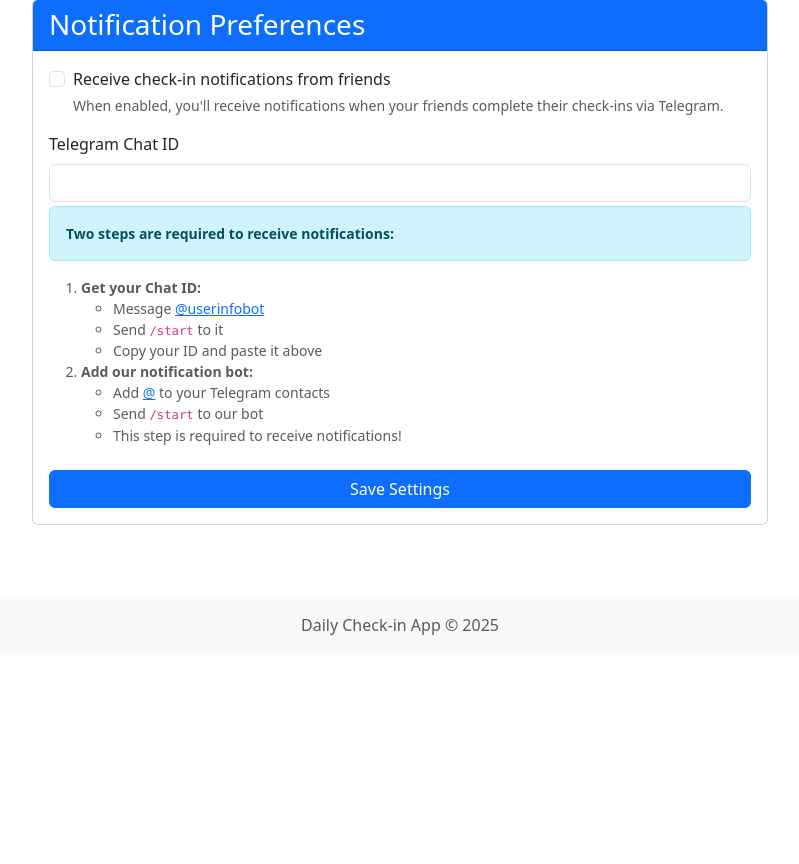
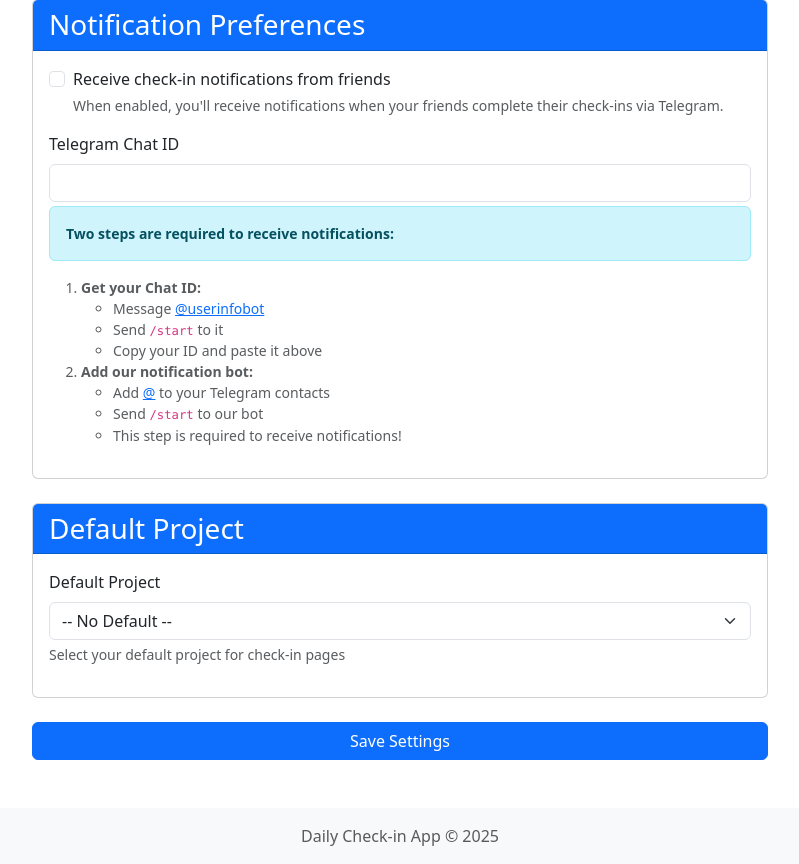
Before and after one commit to infergit/daily-checkin, a Flask app: page /auth/settings in a window 1280 px wide. Shown: the part 151-1015 px from the top of the page, without its empty margins (240-1039 px from the left). Before the commit the page ends 786 px from the top, so only its background shows below. Run offline with Flask 3, Linux system fonts and the light colour scheme; the visitor is signed in with stand-in values (Sample User, id 1); data that the repository does not hold is empty; some libraries are stand-ins or nearby versions.

Commit message:
feature:增加用户默认project

```diff
--- a/app/auth/routes.py
+++ b/app/auth/routes.py
@@ -2,7 +2,7 @@
 from flask import Blueprint, render_template, redirect, url_for, flash, request
 from flask_login import login_user, logout_user, current_user
 from app import db
-from app.models.models import User
+from app.models.models import User, Project, ProjectMember
 from app.auth.forms import RegistrationForm, LoginForm, UserSettingsForm
 from flask_login import login_required
 
@@ -52,6 +52,13 @@ def settings():
     """User settings page"""
     form = UserSettingsForm()
 
+    # Get user's projects for default project selection
+    projects = db.session.query(Project).join(
+        ProjectMember, Project.id == ProjectMember.project_id
+    ).filter(
+        ProjectMember.user_id == current_user.id
+    ).all()
+
     if form.validate_on_submit():
         # Set notification preference
         notification_value = 'Y' if form.receive_checkin_notifications.data else 'N'
@@ -61,6 +68,10 @@ def settings():
         if form.telegram_chat_id.data:
             current_user.set_preference('telegram_chat_id', form.telegram_chat_id.data)
 
+        # Set default project if provided
+        default_project = request.form.get('default_project_id', '')
+        current_user.set_preference('default_project_id', default_project)
+
         flash('Your settings have been updated!', 'success')
         return redirect(url_for('auth.settings'))
     elif request.method == 'GET':
@@ -68,4 +79,13 @@ def settings():
         form.receive_checkin_notifications.data = current_user.get_preference('receive_checkin_notifications', 'N') == 'Y'
         form.telegram_chat_id.data = current_user.get_preference('telegram_chat_id')
 
-    return render_template('auth/settings.html', title='User Settings', form=form)
+    # Get current default project
+    default_project_id = current_user.get_preference('default_project_id', '')
+
+    return render_template(
+        'auth/settings.html',
+        title='User Settings',
+        form=form,
+        projects=projects,
+        default_project_id=default_project_id
+    )
--- a/app/templates/auth/settings.html
+++ b/app/templates/auth/settings.html
@@ -11,14 +11,15 @@
 
 <div class="row">
     <div class="col-md-8 mx-auto">
+        <form method="POST" action="">
+            {{ form.hidden_tag() }}
+
+            <!-- Notification Preferences Card -->
             <div class="card mb-4">
                 <div class="card-header bg-primary text-white">
                     <h3 class="card-title mb-0">Notification Preferences</h3>
                 </div>
                 <div class="card-body">
-                <form method="POST" action="">
-                    {{ form.hidden_tag() }}
-
                     <div class="mb-3 form-check">
                         {{ form.receive_checkin_notifications(class="form-check-input") }}
                         {{ form.receive_checkin_notifications.label(class="form-check-label") }}
@@ -53,6 +54,29 @@
                             </ol>
                         </div>
                     </div>
+                </div>
+            </div>
+
+            <!-- Default Project Card -->
+            <div class="card mb-4">
+                <div class="card-header bg-primary text-white">
+                    <h3 class="card-title mb-0">Default Project</h3>
+                </div>
+                <div class="card-body">
+                    <div class="mb-3">
+                        <label for="default_project_id" class="form-label">Default Project</label>
+                        <select name="default_project_id" id="default_project_id" class="form-select">
+                            <option value="">-- No Default --</option>
+                            {% for project in projects %}
+                                <option value="{{ project.id }}" {% if project.id|string == default_project_id %}selected{% endif %}>
+                                    {% if project.icon %}<i class="bi bi-{{ project.icon }}"></i> {% endif %}{{ project.name }}
+                                </option>
+                            {% endfor %}
+                        </select>
+                        <div class="form-text">Select your default project for check-in pages</div>
+                    </div>
+                </div>
+            </div>
 
             <div class="d-grid mt-4">
                 {{ form.submit(class="btn btn-primary") }}
@@ -60,6 +84,4 @@
         </form>
     </div>
 </div>
-    </div>
-</div>
 {% endblock %}
```
Also changed, not shown: app/checkin/routes.py (+6 -1 lines). Lines whose indentation alone changed are shown as unchanged.
